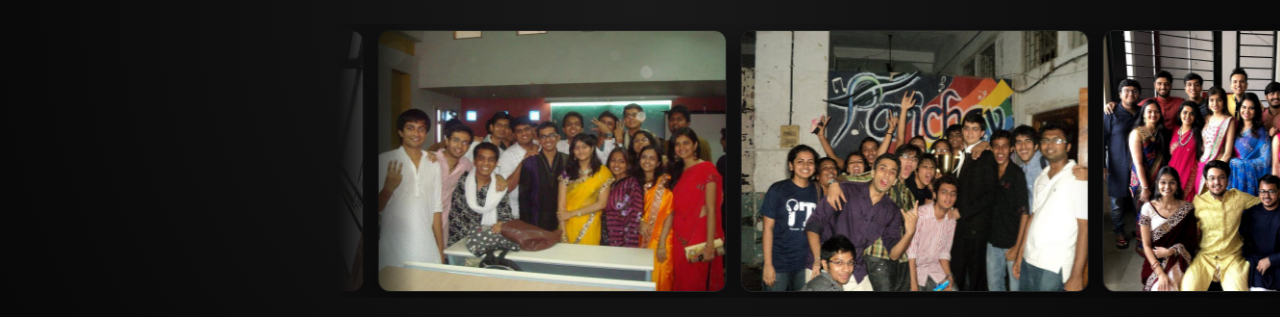
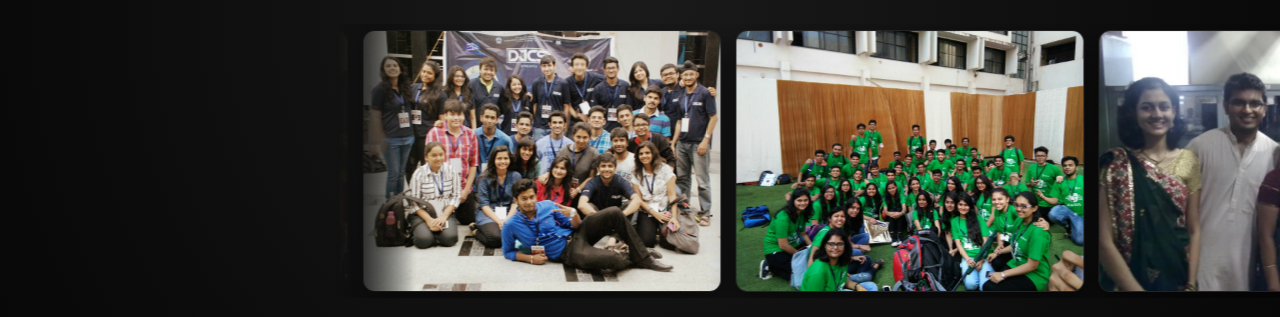
Before and after one commit to rishibpanchal/image_gallery2, a plain HTML site: page index.html in a window 1280 px wide. Shown: the top 317 px of the page. Drawn offline with Linux system fonts and the light colour scheme.

Commit message:
Initial deploy

```diff
--- a/index.html
+++ b/index.html
@@ -195,6 +195,32 @@ body {
     return images;
   };
 
+  const extraImages = [
+    "assets/WhatsApp Image 2026-02-06 at 17.23.43 (1).jpeg",
+    "assets/WhatsApp Image 2026-02-06 at 17.23.43 (2).jpeg",
+    "assets/WhatsApp Image 2026-02-06 at 17.23.43.jpeg",
+    "assets/WhatsApp Image 2026-02-06 at 17.23.44 (1).jpeg",
+    "assets/WhatsApp Image 2026-02-06 at 17.23.44 (2).jpeg",
+    "assets/WhatsApp Image 2026-02-06 at 17.23.44 (3).jpeg",
+    "assets/WhatsApp Image 2026-02-06 at 17.23.44 (4).jpeg",
+    "assets/WhatsApp Image 2026-02-06 at 17.23.44.jpeg",
+    "assets/WhatsApp Image 2026-02-06 at 17.23.45 (1).jpeg",
+    "assets/WhatsApp Image 2026-02-06 at 17.23.45 (2).jpeg",
+    "assets/WhatsApp Image 2026-02-06 at 17.23.45 (3).jpeg",
+    "assets/WhatsApp Image 2026-02-06 at 17.23.45.jpeg",
+    "assets/WhatsApp Image 2026-02-06 at 17.23.46 (1).jpeg",
+    "assets/WhatsApp Image 2026-02-06 at 17.23.46 (2).jpeg",
+    "assets/WhatsApp Image 2026-02-06 at 17.23.46 (3).jpeg",
+    "assets/WhatsApp Image 2026-02-06 at 17.23.46.jpeg",
+    "assets/WhatsApp Image 2026-02-06 at 17.23.47 (1).jpeg",
+    "assets/WhatsApp Image 2026-02-06 at 17.23.47 (2).jpeg",
+    "assets/WhatsApp Image 2026-02-06 at 17.23.47 (3).jpeg",
+    "assets/WhatsApp Image 2026-02-06 at 17.23.47.jpeg",
+    "assets/WhatsApp Image 2026-02-06 at 17.23.48 (1).jpeg",
+    "assets/WhatsApp Image 2026-02-06 at 17.23.48 (2).jpeg",
+    "assets/WhatsApp Image 2026-02-06 at 17.23.48.jpeg"
+  ];
+
   const renderRow = (carousel, sources, startIndex) => {
     const fragment = document.createDocumentFragment();
     const doubled = sources.concat(sources);
@@ -210,7 +236,8 @@ body {
   };
 
   const initGallery = async () => {
-    const sources = await loadSequentialImages();
+    const sequential = await loadSequentialImages();
+    const sources = Array.from(new Set([...sequential, ...extraImages]));
     if (!sources.length) {
       return;
     }
```
Also changed, not shown: vercel.json (added).
